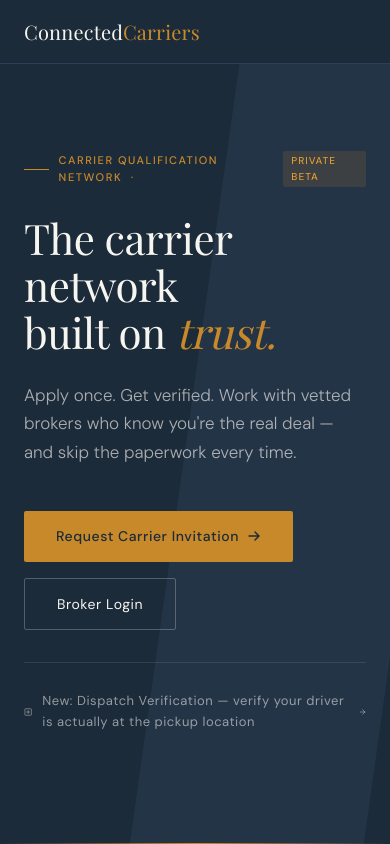
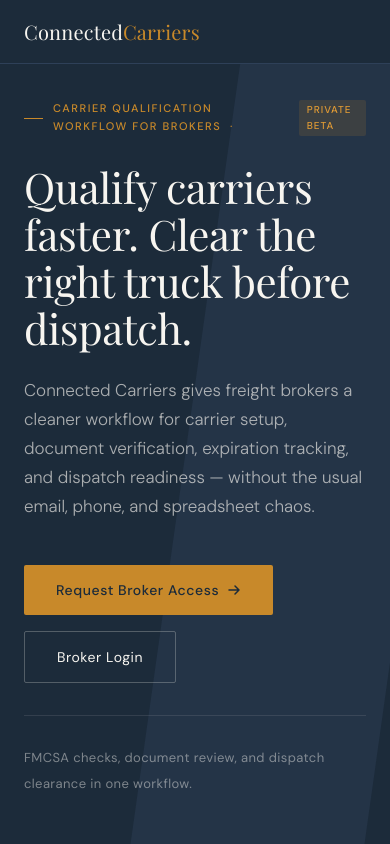
Before and after one commit to mfreedle/connected-carriers, a plain HTML site: page index.html in a window 390 px wide. Shown: the top 844 px of the page. Drawn offline with nearby package versions, Linux system fonts and the light colour scheme.

Commit message:
copy: replace hero block with final broker-first version
Eyebrow: Carrier qualification workflow for brokers · PRIVATE BETA
Headline: Qualify carriers faster. Clear the right truck before dispatch.
Subhead: Connected Carriers gives freight brokers a cleaner workflow for
  carrier setup, document verification, expiration tracking, and dispatch
  readiness — without the usual email, phone, and spreadsheet chaos.
Primary CTA: Request Broker Access → /interest/broker
Secondary CTA: Broker Login
Support line: FMCSA checks, document review, and dispatch clearance in one workflow.

Also removed dead dispatch.html link from hero secondary area.

```diff
--- a/index.html
+++ b/index.html
@@ -747,22 +747,18 @@
 <!-- HERO -->
 <section class="hero">
   <div class="hero-inner">
-    <div class="hero-eyebrow">Carrier Qualification Network &nbsp;·&nbsp; <span style="background:rgba(200,137,42,0.15);color:#E09B35;padding:2px 8px;border-radius:2px;font-size:10px;letter-spacing:0.1em;vertical-align:middle">PRIVATE BETA</span></div>
-    <h1>The carrier network<br>built on <em>trust.</em></h1>
-    <p class="hero-sub">Apply once. Get verified. Work with vetted brokers who know you're the real deal — and skip the paperwork every time.</p>
+    <div class="hero-eyebrow">Carrier qualification workflow for brokers &nbsp;·&nbsp; <span style="background:rgba(200,137,42,0.15);color:#E09B35;padding:2px 8px;border-radius:2px;font-size:10px;letter-spacing:0.1em;vertical-align:middle">PRIVATE BETA</span></div>
+    <h1>Qualify carriers faster. Clear the right truck before dispatch.</h1>
+    <p class="hero-sub">Connected Carriers gives freight brokers a cleaner workflow for carrier setup, document verification, expiration tracking, and dispatch readiness — without the usual email, phone, and spreadsheet chaos.</p>
     <div class="hero-actions">
-      <a href="/interest/carrier" class="btn-primary">
-        Request Carrier Invitation
+      <a href="https://app.connectedcarriers.org/interest/broker" class="btn-primary">
+        Request Broker Access
         <svg width="14" height="14" viewBox="0 0 14 14" fill="none"><path d="M2 7h10M8 3l4 4-4 4" stroke="currentColor" stroke-width="1.5" stroke-linecap="round" stroke-linejoin="round"/></svg>
       </a>
       <a href="https://app.connectedcarriers.org/login" class="btn-ghost">Broker Login</a>
     </div>
     <div style="margin-top:32px; padding-top:28px; border-top:1px solid rgba(247,245,240,0.1);">
-      <a href="dispatch.html" style="display:inline-flex; align-items:center; gap:10px; text-decoration:none; color:rgba(247,245,240,0.55); font-size:13px; font-weight:400; letter-spacing:0.04em; transition:color 0.2s;" onmouseover="this.style.color='rgba(200,137,42,0.9)'" onmouseout="this.style.color='rgba(247,245,240,0.55)'">
-        <svg width="14" height="14" viewBox="0 0 14 14" fill="none"><rect x="1.5" y="1.5" width="11" height="11" rx="1.5" stroke="currentColor" stroke-width="1.2"/><path d="M4.5 7h5M7 4.5v5" stroke="currentColor" stroke-width="1.2" stroke-linecap="round"/></svg>
-        New: Dispatch Verification — verify your driver is actually at the pickup location
-        <svg width="12" height="12" viewBox="0 0 12 12" fill="none"><path d="M2 6h8M6 2l4 4-4 4" stroke="currentColor" stroke-width="1.2" stroke-linecap="round" stroke-linejoin="round"/></svg>
-      </a>
+      <span style="font-size:13px; color:rgba(247,245,240,0.45); letter-spacing:0.03em;">FMCSA checks, document review, and dispatch clearance in one workflow.</span>
     </div>
   </div>
 </section>
```
